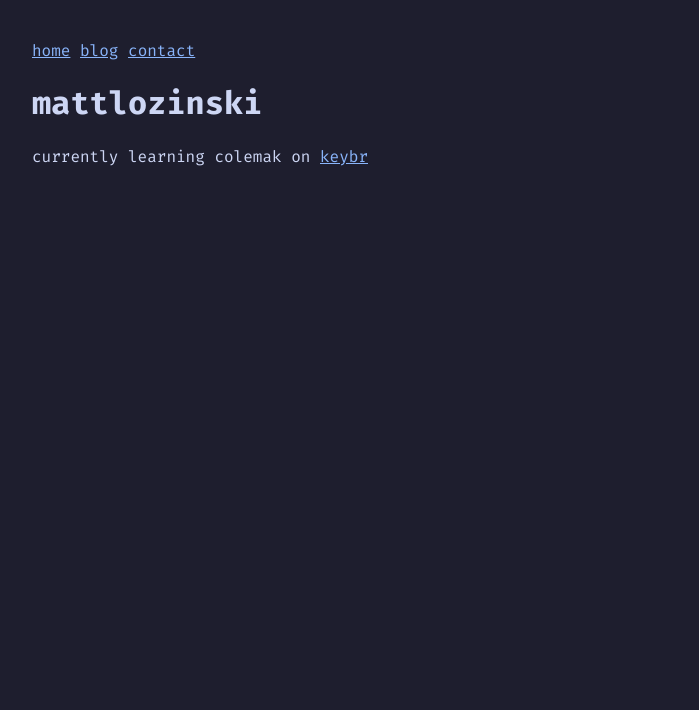
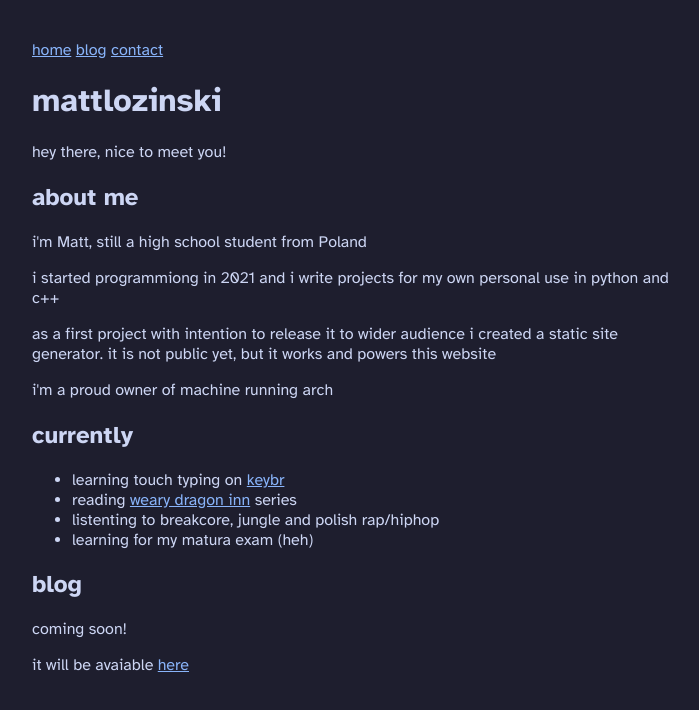
Before and after one commit to mattlozinski/mattlozinski.github.io, a plain HTML site: page index.html in a window 1280 px wide. Shown: the whole page, without its empty margins (283-982 px from the left). Drawn offline with Linux system fonts and the light colour scheme.

Commit message:
2025-02-23

```diff
--- a/index.html
+++ b/index.html
@@ -14,6 +14,22 @@
         <a href="/contact.html">contact</a>
     </div>
     <h1>mattlozinski</h1>
-    <p>currently learning colemak on <a href="https://www.keybr.com/">keybr</a></p>
+    <p>hey there, nice to meet you!</p>
+<h2>about me</h2>
+<p>i'm Matt, still a high school student from Poland</p>
+<p>i started programmiong in 2021 and i write projects for my own personal use in python and c++ </p>
+<p>as a first project with intention to release it to wider audience i created a static site generator.
+it is not public yet, but it works and powers this website </p>
+<p>i'm a proud owner of machine running arch</p>
+<h2>currently</h2>
+<ul>
+<li>learning touch typing on <a href="https://www.keybr.com/">keybr</a></li>
+<li>reading <a href="https://susherevans.com/cozy/the-weary-dragon-inn-series/">weary dragon inn</a> series</li>
+<li>listenting to breakcore, jungle and polish rap/hiphop</li>
+<li>learning for my matura exam (heh)</li>
+</ul>
+<h2>blog</h2>
+<p>coming soon!</p>
+<p>it will be avaiable <a href="/blog">here</a></p>
 </body>
 </html>
--- a/uwu.css
+++ b/uwu.css
@@ -1,4 +1,5 @@
-@import url(https://fonts.googleapis.com/css2?family=Fira+Code:wght@300..700&display=swap);
+@import url("https://fonts.googleapis.com/css2?family=Fira+Code:wght@300..700&display=swap");
+@import url("https://fonts.googleapis.com/css2?family=Atkinson+Hyperlegible:ital,wght@0,400;0,700;1,400;1,700&display=swap");
 
 :root {
     --base: #1e1e2e;
@@ -19,7 +20,7 @@ a {
     color: var(--accent) !important;
 }
 body {
-    font-family: "Fira Code";
+    font-family: "Atkinson Hyperlegible";
     font-size: 16px;
 
     color: var(--text);
```
Also changed, not shown: contact.html (+1 -1 lines).
